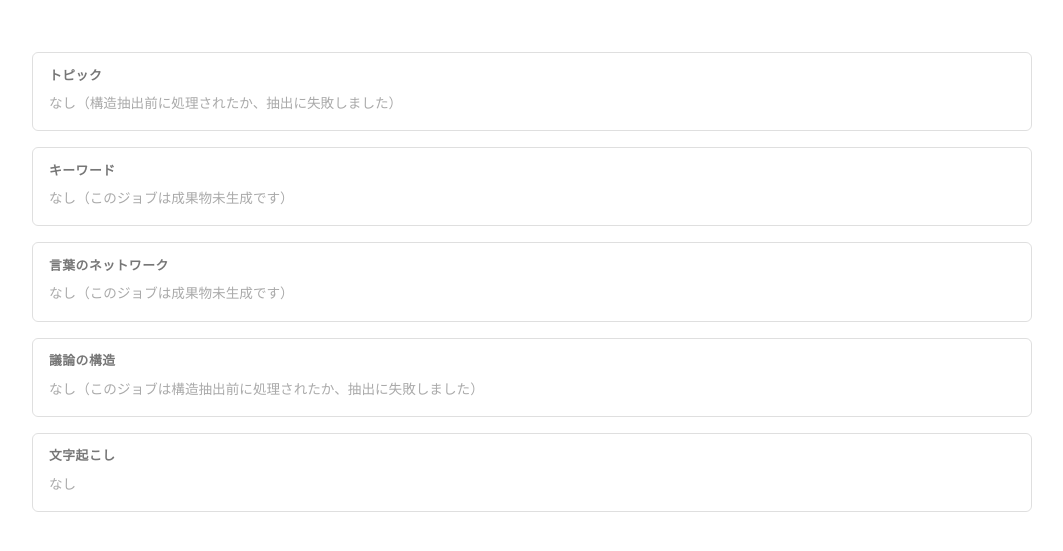
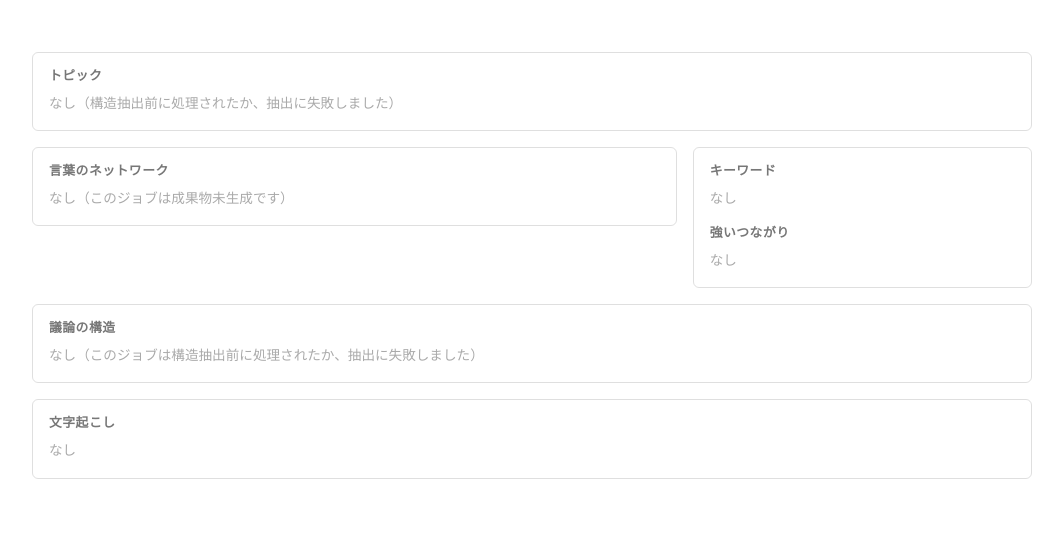
Before and after one commit to maro525/transcribe, a FastAPI app: template src/web/templates/detail.html in a window 1280 px wide. Shown: the part 54-605 px from the top of the page, without its empty margins (108-1171 px from the left). Run offline with FastAPI, Linux system fonts and the light colour scheme; the template is opened without the code that fills it, so the values that code supplies are empty.

Commit message:
feat(discourse): reorder detail page, keyword pairs, vertical logic tree
Detail-page UI iteration from real-hardware feedback:

- Put the word network and keywords side by side (network on the left,
  keywords on the right) in a flex row.
- Keywords: show top 5 only. Below them, add a "強いつながり" list — the top 5
  strongest keyword pairs from the co-occurrence graph edges (by weight).
- Logic tree ("議論の構造") reworked to a vertical layout: one column per
  topic, one row per statement in transcript order, so it grows downward as
  the discussion accumulates instead of getting dense horizontally.
- Relation edges are now basic straight lines (was curved arcs).
- Each statement's summary is shown next to its green dot (always visible),
  not only on hover. Hover still reveals the full source utterance (looked up
  from utterances[] by index) plus the related-statement summary.

Template-only change; renders cleanly (jinja2) with and without structure/
graph. Existing structure.json renders under the new layout on refresh; the
summary text still needs a re-process to become an LLM summary.

Co-Authored-By: Claude Opus 4.8 (1M context) <noreply@anthropic.com>
Claude-Session: https://claude.ai/code/session_01BbEpBSM53By7k7uLwgP7Bi

```diff
--- a/src/web/templates/detail.html
+++ b/src/web/templates/detail.html
@@ -43,6 +43,17 @@
             break-inside: avoid;
         }
         .keywords .score { color: #999; font-size: 0.75rem; }
+        .kw-row { display: flex; gap: 1rem; align-items: flex-start; }
+        .kw-row .panel { margin-bottom: 1rem; }
+        .kw-network { flex: 2 1 0; min-width: 0; }
+        .kw-side { flex: 1 1 0; min-width: 190px; }
+        .kw-side ul { list-style: none; margin: 0; padding: 0; }
+        .kw-side li { display: flex; justify-content: space-between; gap: 0.5rem; padding: 0.15rem 0; border-bottom: 1px dashed rgba(127,127,127,0.2); font-size: 0.85rem; }
+        .kw-side li span:first-child { min-width: 0; overflow: hidden; text-overflow: ellipsis; white-space: nowrap; }
+        .kw-side .score { color: #999; font-size: 0.75rem; flex: none; }
+        .kw-side h2 { margin-top: 0.9rem; }
+        .kw-side h2:first-child { margin-top: 0; }
+        @media (max-width: 640px) { .kw-row { flex-direction: column; } }
         .graph-body { position: relative; margin-top: 0.5rem; }
         #graph-canvas { width: 100%; height: 380px; display: block; }
         .structure-body { position: relative; margin-top: 0.5rem; }
@@ -172,20 +183,8 @@
         {% endif %}
     </div>
 
-    <div class="panel keywords">
-        <h2>キーワード</h2>
-        {% if keywords %}
-        <ul>
-            {% for kw in keywords %}
-            <li><span>{{ kw.word }}</span><span class="score">{{ '%.1f'|format(kw.score) }}</span></li>
-            {% endfor %}
-        </ul>
-        {% else %}
-        <p class="none">なし（このジョブは成果物未生成です）</p>
-        {% endif %}
-    </div>
-
-    <div class="panel">
+    <div class="kw-row">
+    <div class="panel kw-network">
         <h2>言葉のネットワーク</h2>
         {% if graph and graph.nodes %}
         <div class="graph-body">
@@ -356,6 +355,30 @@
         {% endif %}
     </div>
 
+    <div class="panel kw-side">
+        <h2>キーワード</h2>
+        {% if keywords %}
+        <ul>
+            {% for kw in keywords[:5] %}
+            <li><span>{{ kw.word }}</span><span class="score">{{ '%.1f'|format(kw.score) }}</span></li>
+            {% endfor %}
+        </ul>
+        {% else %}
+        <p class="none">なし</p>
+        {% endif %}
+        <h2>強いつながり</h2>
+        {% if graph and graph.edges %}
+        <ul>
+            {% for e in (graph.edges|sort(attribute='weight', reverse=true))[:5] %}
+            <li><span>{{ e.a }} — {{ e.b }}</span><span class="score">{{ e.weight }}</span></li>
+            {% endfor %}
+        </ul>
+        {% else %}
+        <p class="none">なし</p>
+        {% endif %}
+    </div>
+    </div>
+
     <div class="panel">
         <h2>議論の構造</h2>
         {% if structure and structure.statements %}
@@ -384,20 +407,21 @@
             const ctx = canvas.getContext("2d");
             const tooltip = document.getElementById("structure-tooltip");
 
-            const LANE_HEIGHT = 96;
-            const MARGIN_X = 56;
-            const LANE_LABEL_GAP = 14;
+            const ROW_H = 42;    // vertical step per statement (grows downward)
+            const TOP = 24;      // top margin for column headers
+            const DOT_X = 16;    // dot offset from its topic column's left edge
             const NODE_RADIUS = 5;
-            const REL_STYLE = {
-                supports:   { color: "#1a7f37", dash: [] },
-                causes:     { color: "#0969da", dash: [] },
-                elaborates: { color: "#8b949e", dash: [2, 3] },
-                contrasts:  { color: "#d97706", dash: [7, 4] },
+            const REL_STYLE = {  // basic straight lines, colored by relation type
+                supports:   "#1a7f37",
+                causes:     "#0969da",
+                elaborates: "#8b949e",
+                contrasts:  "#d97706",
             };
 
             const statements = data.statements || [];
             const relations = data.relations || [];
             const topics = data.topics || [];
+            const uttText = new Map((data.utterances || []).map((u) => [u.index, u.text]));
 
             // Topic membership is reported on topics[].statement_ids (LLM path);
             // statement.topic_id is the secondary source (clustered/fallback
@@ -418,19 +442,25 @@
             }
             const laneIndex = new Map(laneIds.map((id, i) => [id, i]));
 
+            // Vertical layout: one column per topic (x), one row per statement
+            // in transcript order (y). Height grows with statement count.
+            const numLanes = Math.max(1, laneIds.length);
             const width = () => canvas.clientWidth || 900;
-            const height = () => laneIds.length * LANE_HEIGHT + 20;
+            const colWidth = () => width() / numLanes;
+            const height = () => TOP + statements.length * ROW_H + 16;
+            const laneOf = (s) =>
+                laneIndex.has(topicOf(s)) ? laneIndex.get(topicOf(s)) : numLanes - 1;
 
-            // x: shared time axis by statement order; y: lane center with a
-            // deterministic 3-step vertical offset to reduce label overlap.
             const pos = new Map();
-            statements.forEach((s, i) => {
-                const lane = laneIndex.has(topicOf(s)) ? laneIndex.get(topicOf(s)) : laneIds.length - 1;
-                const denom = Math.max(1, statements.length - 1);
-                const x = MARGIN_X + (i / denom) * (width() - MARGIN_X - 24);
-                const y = lane * LANE_HEIGHT + LANE_HEIGHT / 2 + ((i % 3) - 1) * 14;
-                pos.set(s.id, { x, y, statement: s });
-            });
+            function layout() {
+                statements.forEach((s, i) => {
+                    pos.set(s.id, {
+                        x: laneOf(s) * colWidth() + DOT_X,
+                        y: TOP + i * ROW_H + ROW_H / 2,
+                        statement: s,
+                    });
+                });
+            }
 
             function resize() {
                 const dpr = window.devicePixelRatio || 1;
@@ -438,29 +468,20 @@
                 canvas.width = Math.round(width() * dpr);
                 canvas.height = Math.round(height() * dpr);
                 ctx.setTransform(dpr, 0, 0, dpr, 0, 0);
-                // recompute x positions for the new width
-                statements.forEach((s, i) => {
-                    const p = pos.get(s.id);
-                    const denom = Math.max(1, statements.length - 1);
-                    p.x = MARGIN_X + (i / denom) * (width() - MARGIN_X - 24);
-                });
+                layout();
             }
 
-            function arrow(a, b, style, confidence) {
-                ctx.strokeStyle = style.color;
-                ctx.fillStyle = style.color;
-                ctx.globalAlpha = 0.35 + confidence * 0.55;
+            function arrow(a, b, color, confidence) {
+                ctx.strokeStyle = color;
+                ctx.fillStyle = color;
+                ctx.globalAlpha = 0.3 + confidence * 0.55;
                 ctx.lineWidth = 1 + confidence;
-                ctx.setLineDash(style.dash);
-                const mx = (a.x + b.x) / 2;
-                const my = (a.y + b.y) / 2 - (a.y === b.y ? 26 : 0); // arc same-lane edges
                 ctx.beginPath();
                 ctx.moveTo(a.x, a.y);
-                ctx.quadraticCurveTo(mx, my, b.x, b.y);
+                ctx.lineTo(b.x, b.y);  // basic straight line
                 ctx.stroke();
-                ctx.setLineDash([]);
-                // arrowhead at target, oriented along the curve end tangent
-                const angle = Math.atan2(b.y - my, b.x - mx);
+                // arrowhead at target
+                const angle = Math.atan2(b.y - a.y, b.x - a.x);
                 const size = 6;
                 ctx.beginPath();
                 ctx.moveTo(b.x, b.y);
@@ -475,25 +496,25 @@
                 const ink = getComputedStyle(document.body).color; // light/dark aware
                 ctx.clearRect(0, 0, width(), height());
 
-                // lane separators + labels
+                // topic columns: vertical separator + header label at the top
                 ctx.font = "600 11px sans-serif";
                 ctx.textAlign = "left";
                 ctx.textBaseline = "top";
                 laneIds.forEach((id, lane) => {
-                    const top = lane * LANE_HEIGHT;
+                    const left = lane * colWidth();
                     if (lane > 0) {
                         ctx.strokeStyle = ink;
                         ctx.globalAlpha = 0.12;
                         ctx.lineWidth = 1;
                         ctx.beginPath();
-                        ctx.moveTo(0, top);
-                        ctx.lineTo(width(), top);
+                        ctx.moveTo(left, 0);
+                        ctx.lineTo(left, height());
                         ctx.stroke();
                         ctx.globalAlpha = 1;
                     }
                     ctx.fillStyle = ink;
-                    ctx.globalAlpha = 0.55;
-                    ctx.fillText(laneLabels[lane], 8, top + LANE_LABEL_GAP - 8);
+                    ctx.globalAlpha = 0.6;
+                    ctx.fillText(laneLabels[lane], left + 6, 5);
                     ctx.globalAlpha = 1;
                 });
 
@@ -504,26 +525,23 @@
                     arrow(a, b, REL_STYLE[r.type] || REL_STYLE.elaborates, r.confidence || 0.5);
                 });
 
-                const dense = statements.length > 1
-                    && (width() - MARGIN_X) / statements.length < 46;
-                ctx.textAlign = "center";
-                ctx.textBaseline = "bottom";
+                // green dot + summary text to its right (always visible)
+                ctx.textAlign = "left";
+                ctx.textBaseline = "middle";
                 pos.forEach((p, id) => {
                     const hovered = id === hoverId;
                     ctx.fillStyle = hovered ? "#d4a72c" : "#1a7f37";
                     ctx.beginPath();
                     ctx.arc(p.x, p.y, hovered ? NODE_RADIUS + 2 : NODE_RADIUS, 0, Math.PI * 2);
                     ctx.fill();
-                    if (!dense || hovered) {
-                        const label = p.statement.text.length > 18
-                            ? p.statement.text.slice(0, 18) + "…"
-                            : p.statement.text;
-                        ctx.fillStyle = ink;
-                        ctx.globalAlpha = hovered ? 1 : 0.8;
-                        ctx.font = (hovered ? "600 " : "") + "11px sans-serif";
-                        ctx.fillText(label, p.x, p.y - NODE_RADIUS - 3);
-                        ctx.globalAlpha = 1;
-                    }
+                    const maxChars = Math.max(4, Math.floor((colWidth() - DOT_X - 20) / 11));
+                    const t = p.statement.text || "";
+                    const label = t.length > maxChars ? t.slice(0, maxChars - 1) + "…" : t;
+                    ctx.fillStyle = ink;
+                    ctx.globalAlpha = hovered ? 1 : 0.85;
+                    ctx.font = (hovered ? "600 " : "") + "12px sans-serif";
+                    ctx.fillText(label, p.x + NODE_RADIUS + 5, p.y);
+                    ctx.globalAlpha = 1;
                 });
             }
 
@@ -558,7 +576,8 @@
                 draw(id);
                 if (id) {
                     const p = pos.get(id);
-                    const lines = [`[${p.statement.speaker || "?"}] ${p.statement.text}`]
+                    const full = uttText.get(p.statement.utterance_index) || p.statement.text;
+                    const lines = [`[${p.statement.speaker || "?"}] ${full}`]
                         .concat(relationSummary(id));
                     tooltip.textContent = lines.join("\n");
                     tooltip.style.left = Math.min(x + 14, width() - 200) + "px";
```
